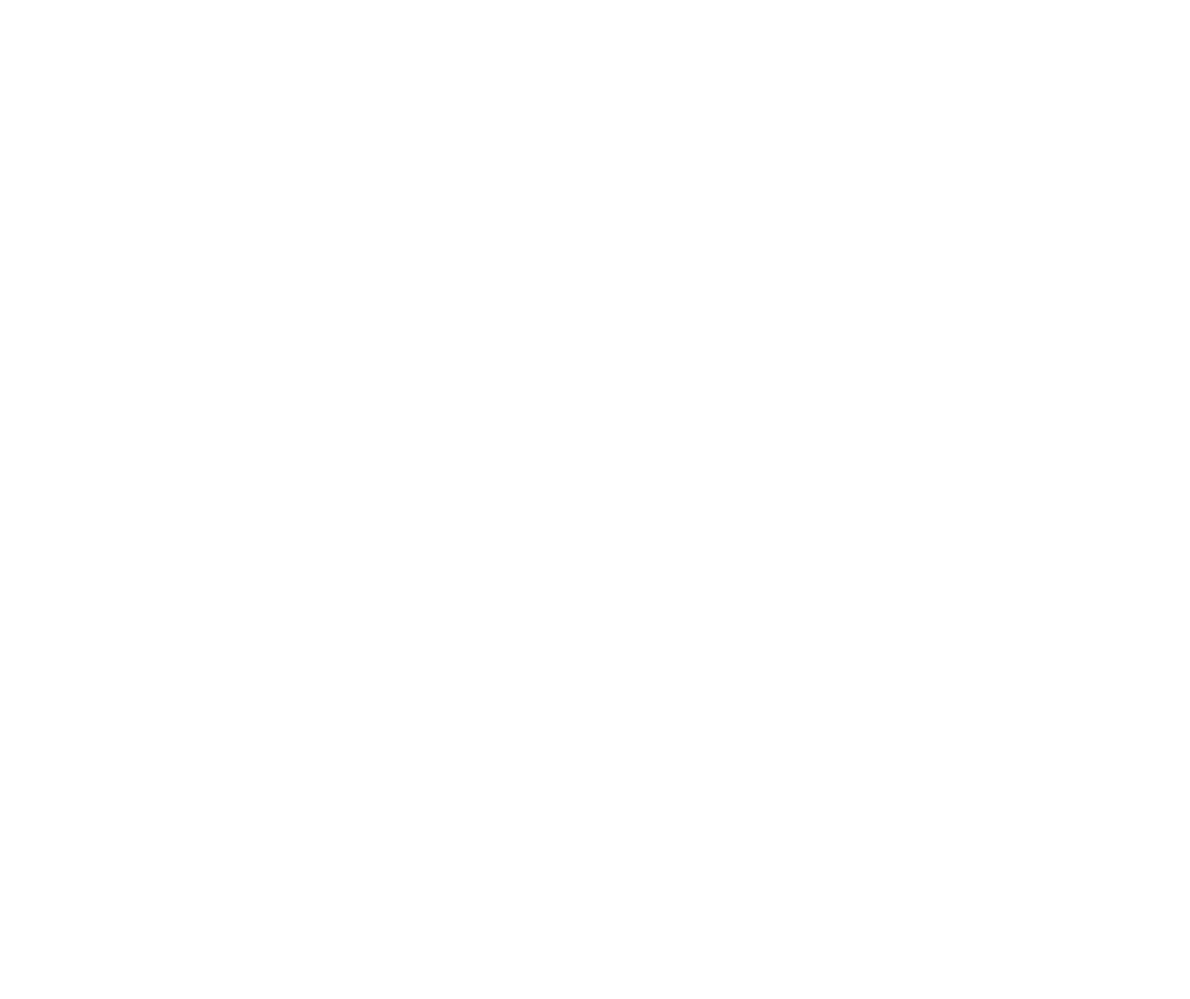
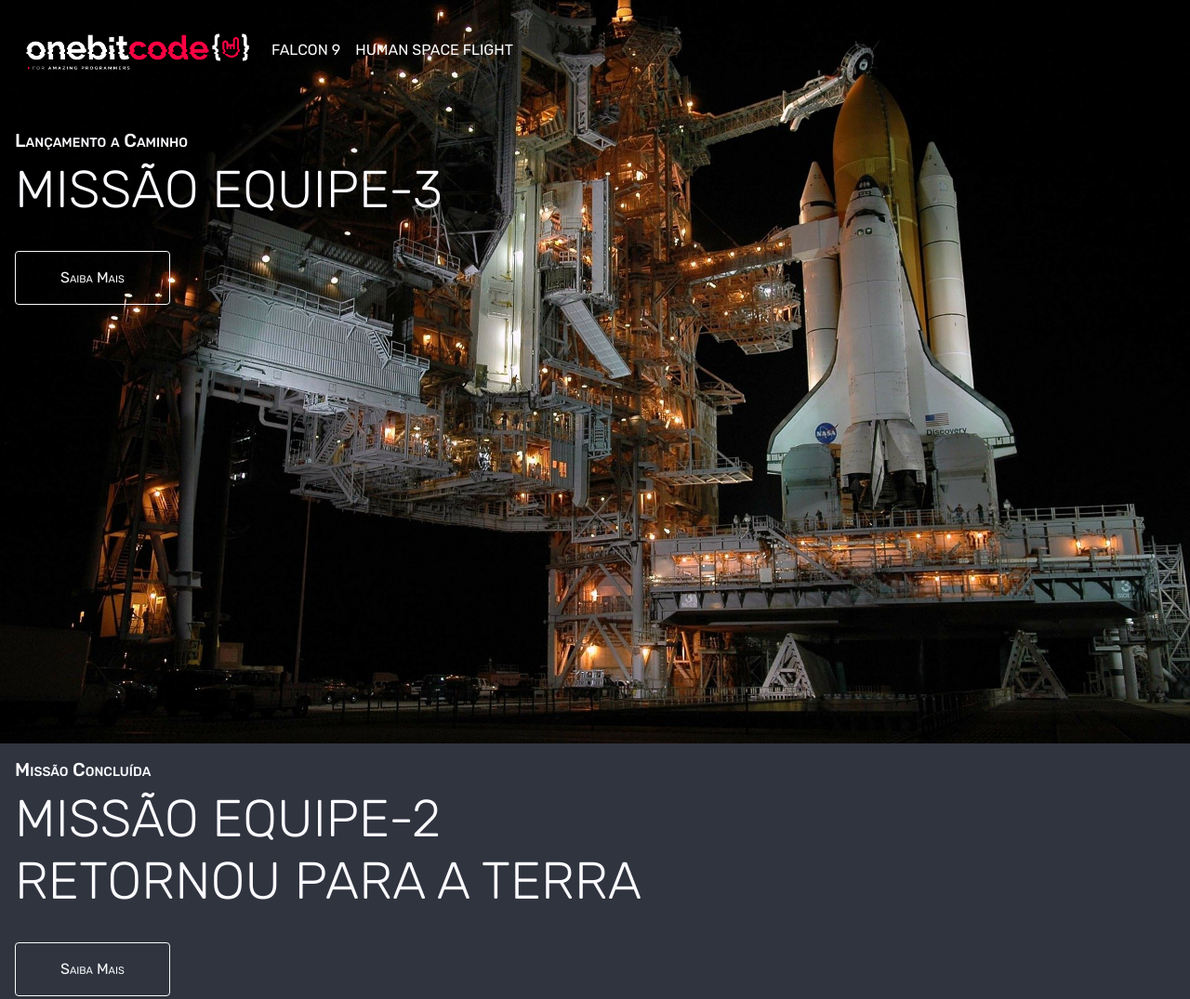
Before and after one commit to joaoeduardogomes/curso-fullstack-onebitcode, a plain HTML site: page 04 Bootstrap/ex02 - projeto final; spaceX/index.html in a window 1280 px wide. Shown: the whole page at 93% size. Before the commit the page ends 800 px from the top, so only its background shows below. Drawn offline with nearby package versions, Linux system fonts and the light colour scheme.

Commit message:
home first section looks done

```diff
--- a/04 Bootstrap/ex02 - projeto final; spaceX/index.html
+++ b/04 Bootstrap/ex02 - projeto final; spaceX/index.html
@@ -5,6 +5,8 @@
     <meta http-equiv="X-UA-Compatible" content="IE=edge">
     <meta name="viewport" content="width=device-width, initial-scale=1.0">
     <title>onebitX</title>
+
+    <link rel="shortcut icon" href="src/img/favicon.png" type="image/x-icon">
 
     <!-- Bootstrap CSS: -->
     <link href="https://cdn.jsdelivr.net/npm/bootstrap@5.1.3/dist/css/bootstrap.min.css" rel="stylesheet" integrity="sha384-1BmE4kWBq78iYhFldvKuhfTAU6auU8tT94WrHftjDbrCEXSU1oBoqyl2QvZ6jIW3" crossorigin="anonymous">
@@ -15,10 +17,39 @@
     <!-- Meu CSS: -->
     <link rel="stylesheet" href="src/style/css/style.css">
 </head>
-<body>
-    <header>
+<body class="">
 
-    </header>
+    <section class="container-fluid secao secao1">
+        <nav class="navbar navbar-expand-lg navbar-dark bg-transparent mb-5 header-nav">
+            <div class="container-fluid">
+                <h1><a class="navbar-brand" href="index.html"><img src="src/img/logo-obc-2021-darkbg.png" alt="página inicial" class="img-fluid logo-header"></a></h1>
+                <button class="navbar-toggler" type="button" data-bs-toggle="collapse" data-bs-target="#navbarNav" aria-controls="navbarNav" aria-expanded="false" aria-label="Toggle navigation">
+                    <span class="navbar-toggler-icon"></span>
+                </button>
+                <div class="collapse navbar-collapse" id="navbarNav">
+                    <ul class="navbar-nav">
+                        <li class="nav-item">
+                        <a class="nav-link text-light" aria-current="page" href="#">Falcon 9</a>
+                        </li>
+                        <li class="nav-item">
+                        <a class="nav-link text-light" href="#">Human Space Flight</a>
+                        </li>
+                    </ul>
+                </div>
+            </div>
+        </nav>
+        <p class="h5">Lançamento a Caminho</p>
+        <h2 class="display-4 titulo-secao">Missão Equipe-3</h2>
+        <button type="button" class="btn btn-outline-light botao">Saiba Mais</button>
+    </section>
+
+    <section class="container-fluid secao">
+        <p class="h5">Missão Concluída</p>
+        <h2 class="display-4 titulo-secao">Missão Equipe-2
+            <br>
+        Retornou Para A Terra</h2>
+        <button class="btn btn-outline-light botao">Saiba Mais</button>
+    </section>
 
 
     <!-- Bootstrap JS: -->
--- a/04 Bootstrap/ex02 - projeto final; spaceX/src/style/scss/pages/home.scss
+++ b/04 Bootstrap/ex02 - projeto final; spaceX/src/style/scss/pages/home.scss
@@ -0,0 +1,5 @@
+.secao1 {
+    background: {
+        image: url('../../img/home/01.jpg');
+    }
+}
--- a/04 Bootstrap/ex02 - projeto final; spaceX/src/style/scss/style.scss
+++ b/04 Bootstrap/ex02 - projeto final; spaceX/src/style/scss/style.scss
@@ -2,6 +2,7 @@
 
 // Importação dos atributos-base:
 @import 'variables/colors.scss';
+@import 'variables/common.scss';
 
 // Importação das páginas:
 @import 'pages/home.scss';
--- a/04 Bootstrap/ex02 - projeto final; spaceX/src/style/scss/variables/colors.scss
+++ b/04 Bootstrap/ex02 - projeto final; spaceX/src/style/scss/variables/colors.scss
@@ -1,3 +1,5 @@
-$link-hover: #b9b9b9;
-$copyright: #555252;
-$item-tabela: #d8d8d8;
+$cor-link-hover: #b9b9b9;
+$cor-copyright: #555252;
+$cor-item-tabela: #d8d8d8;
+$cor-fundo: #30343F;
+$cor-texto: #FAFAFF;
--- /dev/null
+++ b/04 Bootstrap/ex02 - projeto final; spaceX/src/style/scss/variables/common.scss
@@ -0,0 +1,51 @@
+@import url('https://fonts.googleapis.com/css2?family=Rubik:ital,wght@0,300;0,400;0,500;0,600;0,700;0,800;0,900;1,300;1,400;1,500;1,600;1,700;1,800;1,900&display=swap');
+
+$fonte-padrao: 'Rubik', sans-serif;
+
+* {
+    margin: 0;
+    padding: 0;
+    box-sizing: border-box;
+}
+
+body {
+    font-family: $fonte-padrao;
+    color: $cor-texto;
+    background: {
+        color: $cor-fundo;
+    }
+}
+
+.header-nav {
+    background-color: transparent;
+}
+
+.logo-header {
+    max-width: 240px;
+}
+
+.header-nav, h2 {
+    text-transform: uppercase;
+}
+
+p:not(.texto), .botao {
+    font-variant: small-caps;
+}
+
+.secao {
+    height: 100vh;
+    padding: 1rem;
+    background: {
+        size: cover;
+        repeat: no-repeat;
+        position: center center;
+    }
+
+    h2 {
+        margin-bottom: 2rem;
+    }
+
+    .botao {
+        padding: 1rem 3rem;
+    }
+}
```
Also changed, not shown: 04 Bootstrap/ex02 - projeto final; spaceX/src/style/css/style.css, 1 other file.
